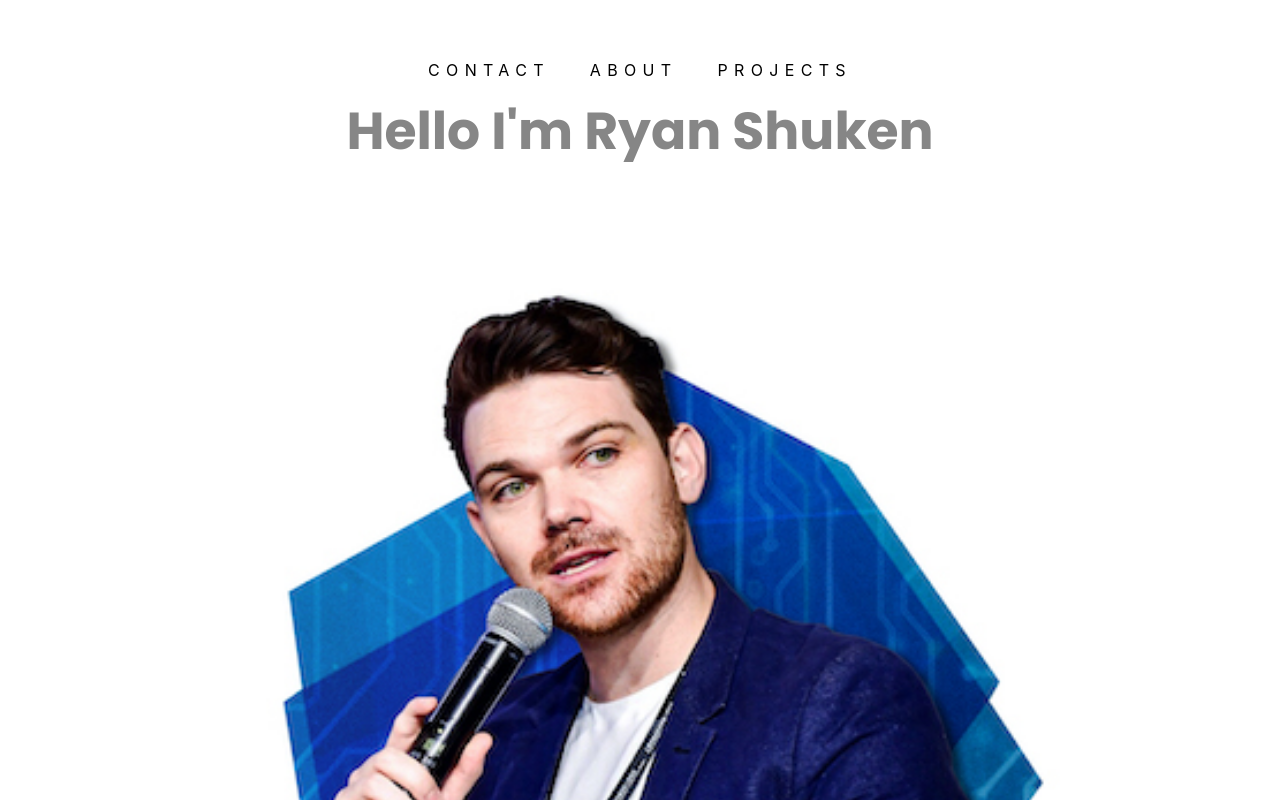
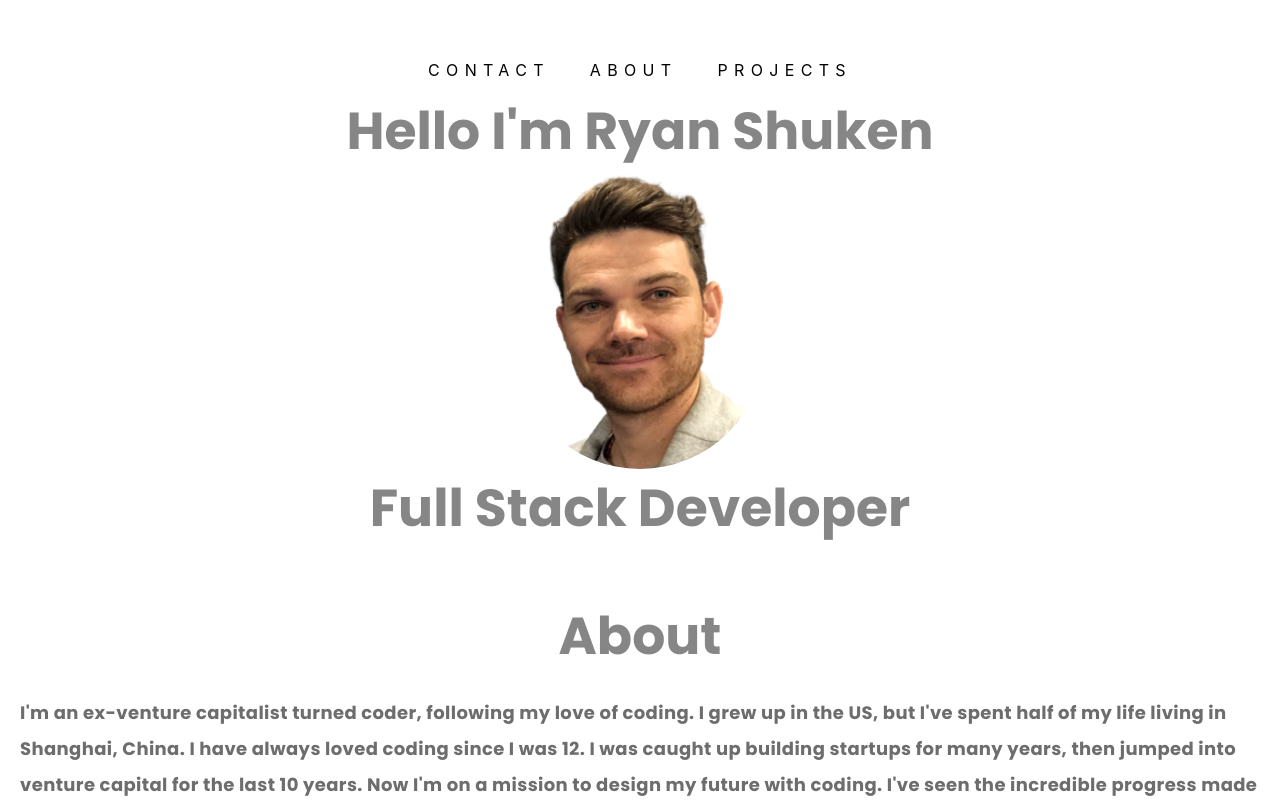
Before and after one commit to RShuken/ryan-portfolio, a React (Create React App) app: page / in a window 1280 px wide. Shown: the top 800 px of the page. Built offline with nearby package versions, Linux system fonts and the light colour scheme; a web font is replaced by a local one.

Commit message:
new photo

```diff
--- a/src/components/Landing/Landing.css
+++ b/src/components/Landing/Landing.css
@@ -22,7 +22,9 @@
 }
 
 .landingWrapper .wordsTextBox img {
-  width: 90%;
+  width: 250px;
+  height: auto;
+  border-radius: 400px;
 }
 
 .workTitle {
@@ -50,6 +52,7 @@
     margin: 0 auto;
     width: auto;
   }
+
 }
 
 /* @media (max-width: 1300px) {
--- a/src/components/Landing/Landing.js
+++ b/src/components/Landing/Landing.js
@@ -1,5 +1,5 @@
 import React, { Component } from 'react';
-import headShot from '../../images/headshot.JPG';
+import headShot from '../../images/ryanheadshot.png';
 import './Landing.css';
 
 class Landing extends Component {
@@ -16,7 +16,7 @@ class Landing extends Component {
             <div className='designBox1'></div>
             <div className='designBox2'></div>
             <h1>Hello I'm Ryan Shuken</h1>
-            <img src={headShot} alt='headshot' />
+            <img src={headShot} alt='headshot' className="headshot_image" />
           </div>
           <h1 className='workTitle'>Full Stack Developer</h1>
         </section>
```
Also changed, not shown: src/images/ryanheadshot.png (added), 1 other file (tests, documents, lock files or other folders).
